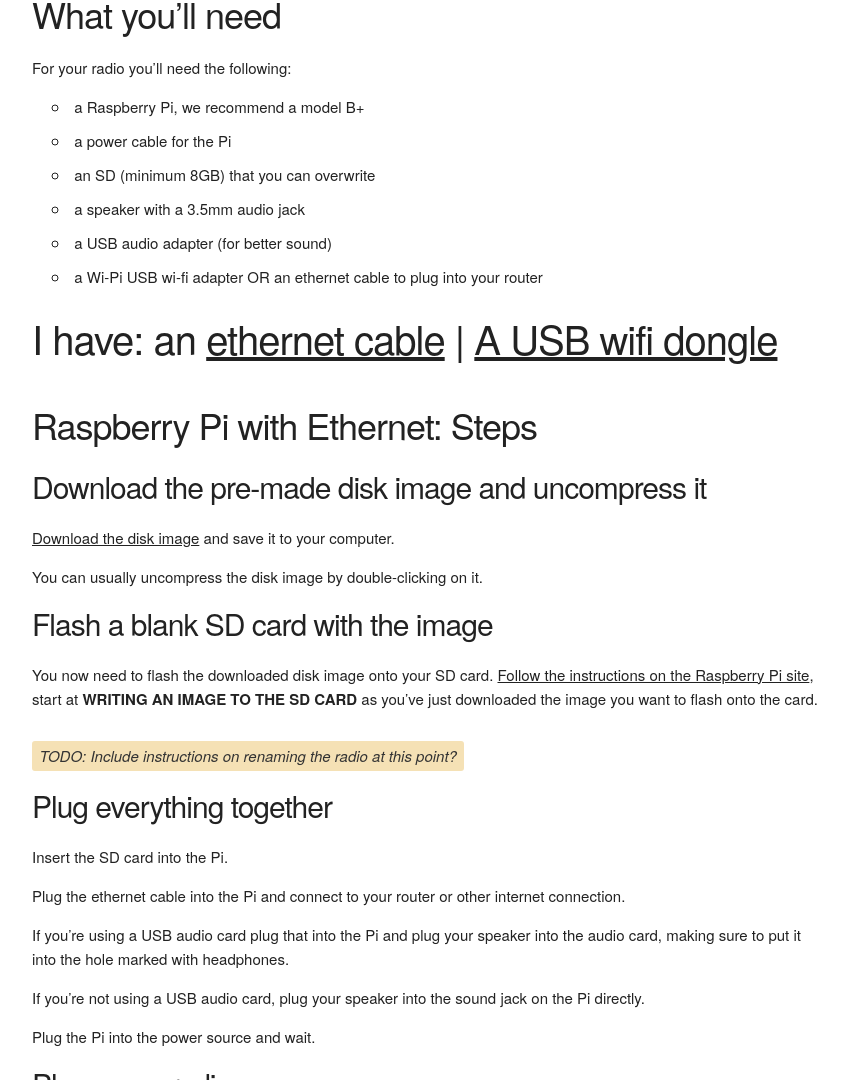
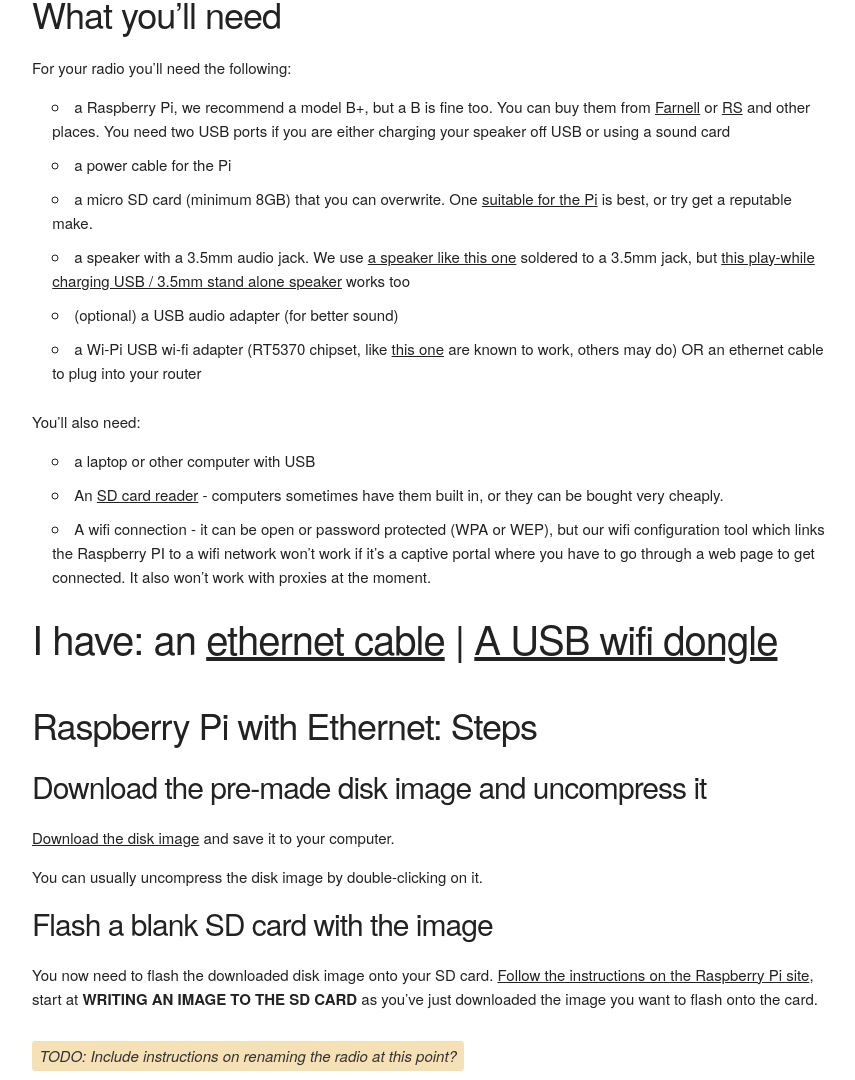
Before and after one commit to radiodan/radiodan.github.io, a Jekyll site: the page built from help/tutorials/basic-pi-radio.md, in a window 1280 px wide and 1400 px high. Shown: the part 320-1400 px from the top of the window, without its empty margins (128-983 px from the left). Built offline with Jekyll 4.4.1, drawn with Linux system fonts in a browser that asks for light colours; comment, search, counter and statistics services are not loaded; some of the changed text lies outside the part shown.

Commit message:
Tweaks and links

```diff
--- a/_includes/simplest-radio-wifi-pi.md
+++ b/_includes/simplest-radio-wifi-pi.md
@@ -21,7 +21,8 @@
 If you're using a wi-fi adapter, the radio initially won't be able to
 connect to your wi-fi network. It'll create it's own wi-fi network called
 `radiodan-configuration`. Connect to that network with another computer
-or phone and a window should pop-up that lets you configure the network.
+or phone, and a window should pop-up that lets you configure the network
+(in the screenshots below, mine's called "Zetland").
 
 <img src="/assets/radiodan_wifi_step1.png" alt="Radiodan wifi step 1: Show networks"/>
 <img src="/assets/radiodan_wifi_step2.png" alt="Radiodan wifi step 2: Enter password"/>
--- a/help/tutorials/basic-pi-radio.md
+++ b/help/tutorials/basic-pi-radio.md
@@ -13,13 +13,18 @@
 
 For your radio you'll need the following:
 
-- a Raspberry Pi, we recommend a model B+
+- a Raspberry Pi, we recommend a model B+, but a B is fine too. You can buy them from [Farnell](http://export.farnell.com/rp/order/) or [RS](http://uk.rs-online.com/web/generalDisplay.html?id=raspberrypi) and other places. You need two USB ports if you are either charging your speaker off USB or using a sound card
 - a power cable for the Pi
-- an SD (minimum 8GB) that you can overwrite
-- a speaker with a 3.5mm audio jack
-- a USB audio adapter (for better sound)
-- a Wi-Pi USB wi-fi adapter OR an ethernet cable to plug into your router
+- a micro SD card (minimum 8GB) that you can overwrite. One [suitable for the Pi](http://cpc.farnell.com/samsung/mmctr08gubch-rmlmk-farn-kit/memory-microsd-noobs-java-8gb/dp/SC13458) is best, or try get a reputable make.
+- a speaker with a 3.5mm audio jack. We use [a speaker like this one](http://uk.farnell.com/visaton/2901/speaker-miniature-k50-8ohm/dp/4662064) soldered to a 3.5mm jack, but [this play-while charging USB / 3.5mm stand alone speaker](http://www.amazon.co.uk/Veho-Rechargeable-Speaker-iPods-Players/dp/B002CS2T4I/ref=sr_1_1) works too
+- (optional) a USB audio adapter (for better sound)
+- a Wi-Pi USB wi-fi adapter (RT5370 chipset, like [this one](http://cpc.farnell.com/1/1/110228-dongle-wifi-usb-raspberry-pi-wipi-element14.html) are known to work, others may do) OR an ethernet cable to plug into your router
 
+You'll also need:
+
+- a laptop or other computer with USB
+- An [SD card reader](https://www.google.co.uk/search?q=SD+card+reader) - computers sometimes have them built in, or they can be bought very cheaply.
+- A wifi connection - it can be open or password protected (WPA or WEP), but our wifi configuration tool which links the Raspberry PI to a wifi network won't work if it's a captive portal where you have to go through a web page to get connected. It also won't work with proxies at the moment.
 
 I have: an [ethernet cable](#ethernet) | [A USB wifi dongle](#wifi)
 ===
```
Also changed, not shown: _includes/play-radio-web.md (+1 -1 lines).
